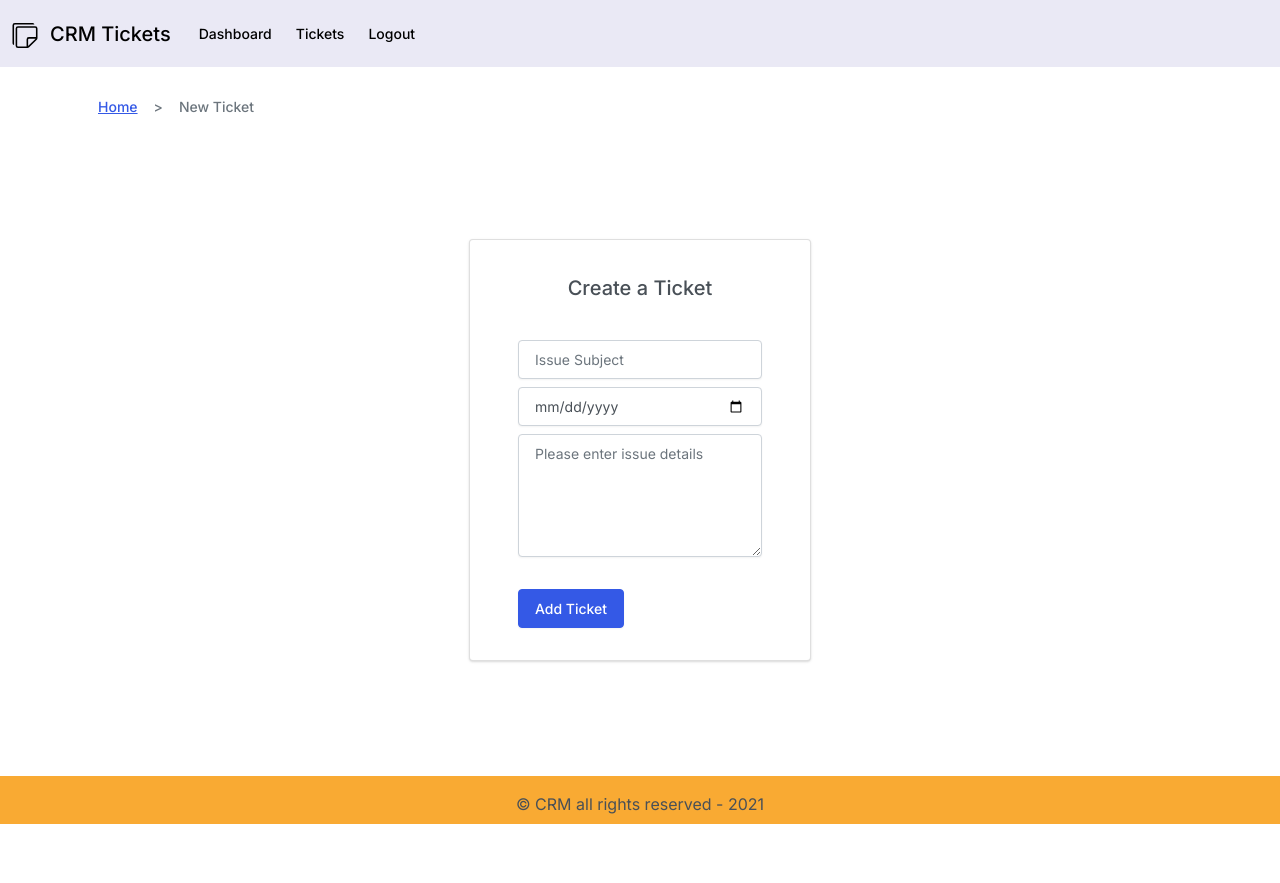
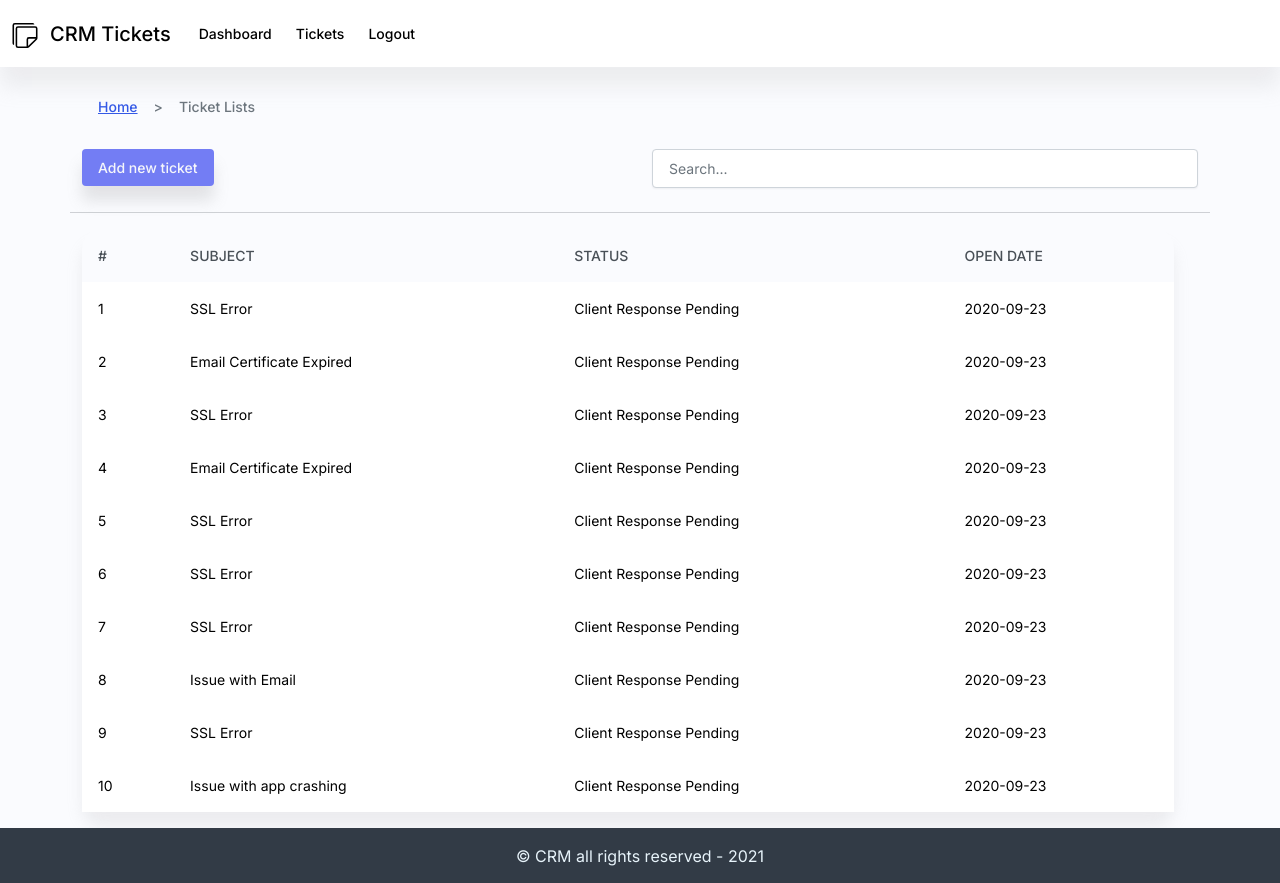
Before and after one commit to Swaniket/crm-frontend, a React (Create React App) app: page / in a window 1280 px wide. Before the commit the page ends 824 px from the top, so only its background shows below. Built offline with nearby package versions, Linux system fonts and the light colour scheme.

Commit message:
Added Ticket List page, Added Table & Card CSS

```diff
--- a/package.json
+++ b/package.json
@@ -11,6 +11,7 @@
     "popper.js": "^1.16.1",
     "react": "^17.0.2",
     "react-bootstrap": "^1.6.1",
+    "react-bootstrap-floating-label": "^1.6.0",
     "react-dom": "^17.0.2",
     "react-router-dom": "^5.2.0",
     "react-scripts": "4.0.3",
--- a/src/App.css
+++ b/src/App.css
@@ -1,36 +1,40 @@
-/* .btn-primary {
-  background-color: #DD751E !important;
-  border-color: #DD751E !important;
+.btn-primary {
+  background-color: #737df4 !important;
+  color: #f5f6fa !important;
+  border: none;
+  box-shadow: 0 15px 15px 0 rgba(133, 133, 133, 0.20) !important;
+  /* border-color: #DD751E !important;
   color: #fafafa !important;
   border-radius: 25px !important;
-  box-shadow: 0 15px 15px 0 rgba(133, 133, 133, 0.25) !important;
-  transition: 350ms ease-in-out, box-shadow 300ms ease-in-out !important;
+  box-shadow: 0 15px 15px 0 rgba(133, 133, 133, 0.25) !important; */
+  transition: 250ms ease-in-out, box-shadow 300ms ease-in-out !important;
 }
 
 .btn-primary:hover, .btn-primary:focus {
-  background-color: #fafafa !important;
-  border: 0.5px solid #DD751E !important;
+  background-color: #6973dd !important;
+  border: none;
+  /* border: 0.5px solid #DD751E !important;
   color: #DD751E !important;
-  border-radius: 25px !important;
+  border-radius: 25px !important; */
   box-shadow: 0 5px 5px 0 rgba(133,133,133,0.25) !important;
-  transform: scale(0.98) !important;
-} */
+  transform: scale(1.01) !important;
+}
 
 /* .heading-text, .links {
     background: linear-gradient(45deg, #f3ec78, #ec235c) !important;
     -webkit-text-fill-color: transparent !important;
     background-clip: text !important;
-}
+} */
 
-input[type=email], input[type=password] {
-	border: 0.5px solid #F9AA33 !important;
+/* input[type=email], input[type=password] {
+	border: 0.5px solid #737df4 !important;
     transition: all 350ms ease !important;
 }
 
 input[type=email]:focus, input[type=password]:focus {
 	background-color: transparent !important;
-	border: 0.5px solid #F9AA33 !important;
-    box-shadow: 0 1px 0 0 #F9AA33 !important;
+	border: 0.5px solid #737df4 !important;
+    box-shadow: 0 1px 0 0 #737df4 !important;
     padding-left: 20px !important;
 } */
 
@@ -52,8 +56,10 @@ main {
 }
 footer{
   grid-area: footer;
-  background: #F9AA33;
+  background-color: #323b46;
+  color: #e7f3fa;
   padding: 1rem;
+  height: 55px;
 }
 
 .breadcrumb {
@@ -61,3 +67,42 @@ footer{
   border-radius: 0;
   box-shadow: none;
 }
+
+body {
+  background-color: #fafbfe;
+}
+
+.card-header {
+  background-color: #f0f1fc;
+  border: none;
+  transition: 250ms ease-in-out, box-shadow 300ms ease-in-out !important;
+}
+
+.card {
+  background-color: #ffffff;
+  border: none;
+  box-shadow: 0 15px 15px 0 rgba(182, 182, 182, 0.2) !important;
+  transition: 250ms ease-in-out, box-shadow 300ms ease-in-out !important;
+}
+
+.card:hover {
+  /* background-color: #dcdefc !important;
+  color: #727cf5 !important; */
+  box-shadow: 0 5px 5px 0 rgba(133,133,133,0.25) !important;
+}
+
+.heading-text {
+  color: #4e545a !important;
+}
+
+.table {
+  transition: 250ms ease-in-out, box-shadow 300ms ease-in-out !important;
+  border-radius: 20px !important;
+  box-shadow: 0 15px 15px 0 rgba(182, 182, 182, 0.2) !important;
+}
+
+.table:hover, tr:hover {
+  background-color: #dcdefc !important;
+  box-shadow: 0 5px 5px 0 rgba(133,133,133,0.25) !important;
+
+}
--- a/src/App.js
+++ b/src/App.js
@@ -3,6 +3,7 @@ import DefaultLayout from './layout/DefaultLayout';
 import Dashboard from './pages/dashboard/Dashboard';
 import EntryPage from './pages/entry/EntryPage';
 import AddTicket from './pages/new-ticket/AddTicket';
+import TicketList from "./pages/ticket-list/TicketList";
 
 function App() {
   return (
@@ -10,7 +11,8 @@ function App() {
       {/* <EntryPage/> */}
       <DefaultLayout>
         {/* <Dashboard/> */}
-        <AddTicket/>
+        {/* <AddTicket/> */}
+        <TicketList/>
       </DefaultLayout>
     </div>
   );
--- a/src/assets/data/dummy-ticket.json
+++ b/src/assets/data/dummy-ticket.json
@@ -7,7 +7,7 @@
     },
     {
         "id": 2,
-        "subject": "SSL Error",
+        "subject": "Email Certificate Expired",
         "status": "Client Response Pending",
         "addedAt": "2020-09-23"
     },
@@ -19,7 +19,7 @@
     },
     {
         "id": 4,
-        "subject": "SSL Error",
+        "subject": "Email Certificate Expired",
         "status": "Client Response Pending",
         "addedAt": "2020-09-23"
     },
@@ -43,7 +43,7 @@
     },
     {
         "id": 8,
-        "subject": "SSL Error",
+        "subject": "Issue with Email",
         "status": "Client Response Pending",
         "addedAt": "2020-09-23"
     },
@@ -55,7 +55,7 @@
     },
     {
         "id": 10,
-        "subject": "SSL Error",
+        "subject": "Issue with app crashing",
         "status": "Client Response Pending",
         "addedAt": "2020-09-23"
     }
--- a/src/components/login/Login.js
+++ b/src/components/login/Login.js
@@ -1,5 +1,6 @@
 import React from "react";
 import { Container, Form, Button, Card } from "react-bootstrap";
+import FloatingLabel from "react-bootstrap-floating-label";
 
 function LoginForm({
   handleOnChange,
@@ -12,32 +13,44 @@ function LoginForm({
     <Card>
       <Container>
         <Card.Body>
-          <Card.Title className="heading-text text-center">Client Login</Card.Title>
+          <Card.Title className="heading-text text-center">
+            Client Login
+          </Card.Title>
         </Card.Body>
         <Card.Body>
           <Form onSubmit={handleOnSubmit}>
             <Form.Group>
+              <FloatingLabel
+                controlId="floatingInput"
+                label="Client Email"
+                className="mb-2"
+              >
                 <Form.Control
                   type="email"
                   name="email"
-                className="mb-2"
                   value={email}
                   onChange={handleOnChange}
                   placeholder="Client Email"
                   required
                 />
+              </FloatingLabel>
             </Form.Group>
 
             <Form.Group>
+              <FloatingLabel
+                controlId="floatingInput"
+                label="Password"
+                className="mb-2"
+              >
                 <Form.Control
                   type="password"
                   name="password"
-                className="mb-2"
                   value={password}
                   onChange={handleOnChange}
                   placeholder="Password"
                   required
                 />
+              </FloatingLabel>
             </Form.Group>
 
             <Button type="submit" className="mt-2">
--- a/src/components/password-reset/ResetPassword.js
+++ b/src/components/password-reset/ResetPassword.js
@@ -1,5 +1,6 @@
 import React from "react";
 import { Container, Form, Button, Card } from "react-bootstrap";
+import FloatingLabel from "react-bootstrap-floating-label";
 
 function ResetPassword({
   handleOnChange,
@@ -11,21 +12,28 @@ function ResetPassword({
     <Card>
       <Container>
         <Card.Body>
-          <Card.Title className="heading-text text-center">Reset Password</Card.Title>
+          <Card.Title className="heading-text text-center">
+            Reset Password
+          </Card.Title>
         </Card.Body>
 
         <Card.Body>
           <Form onSubmit={handleOnResetSubmit}>
             <Form.Group>
+              <FloatingLabel
+                controlId="floatingInput"
+                label="Client Email"
+                className="mb-2"
+              >
                 <Form.Control
                   type="email"
                   name="email"
-                className="mb-2"
                   value={email}
                   onChange={handleOnChange}
                   placeholder="Client Email"
                   required
                 />
+              </FloatingLabel>
             </Form.Group>
 
             <Button type="submit" className="mt-2">
--- /dev/null
+++ b/src/components/search-form/SearchForm.js
@@ -0,0 +1,22 @@
+import React from 'react'
+import { Form, Row, Col } from "react-bootstrap";
+
+function SearchForm({handleOnChange, str}) {
+    return (
+        <Form>
+            <Form.Group as ={Row}>
+                {/* <Form.Label column sm="2">Search: </Form.Label> */}
+                <Col ms="6">
+                    <Form.Control
+                        name="searchbar"
+                        onChange = {handleOnChange}
+                        value = {str}
+                        placeholder="Search..."
+                    />
+                </Col>
+            </Form.Group>
+        </Form>
+    )
+}
+
+export default SearchForm
--- a/src/components/ticket-table/TicketTable.js
+++ b/src/components/ticket-table/TicketTable.js
@@ -3,7 +3,7 @@ import { Table } from "react-bootstrap";
 
 function TicketTable({ tickets }) {
   return (
-    <Table striped bordered hover>
+    <Table borderless hover>
       <thead>
         <tr>
           <th>#</th>
@@ -16,7 +16,7 @@ function TicketTable({ tickets }) {
       <tbody>
         {tickets.length ? (
           tickets.map((ticket) => (
-            <tr key={ticket.id}>
+            <tr key={ticket.id} className="table-secondary">
               <td>{ticket.id}</td>
               <td>{ticket.subject}</td>
               <td>{ticket.status}</td>
--- a/src/layout/partials/Header.js
+++ b/src/layout/partials/Header.js
@@ -3,7 +3,7 @@ import { Navbar, Nav } from "react-bootstrap";
 
 function Header() {
   return (
-    <Navbar collapseOnSelect expand="md" style={{backgroundColor: "#eae9f5"}}>
+    <Navbar collapseOnSelect expand="md" style={{backgroundColor: "white", boxShadow: "0 20px 20px 0 rgba(182, 182, 182, 0.2)", justifyContent: "center"}}>
       <Navbar.Brand>
         <svg
           xmlns="http://www.w3.org/2000/svg"
--- a/src/pages/dashboard/Dashboard.js
+++ b/src/pages/dashboard/Dashboard.js
@@ -44,7 +44,7 @@ function Dashboard() {
       <Row>
         <Col className="mt-2">Recently Added tickets</Col>
       </Row>
-      <hr />
+      <hr/>
 
       <Row>
         <Col className="recent-ticket"><TicketTable tickets={tickets}/></Col>
--- /dev/null
+++ b/src/pages/ticket-list/TicketList.js
@@ -0,0 +1,54 @@
+import React, { useState, useEffect } from "react";
+import { Container, Row, Col, Button } from "react-bootstrap";
+import PageBreadcrumb from "../../components/breadcrumb/Breadcrumb";
+import SearchForm from "../../components/search-form/SearchForm";
+import TicketTable from "../../components/ticket-table/TicketTable";
+import tickets from "../../assets/data/dummy-ticket.json";
+
+function TicketList() {
+  const [str, setStr] = useState("");
+  const [dispTicket, setDispTicket] = useState(tickets);
+
+  useEffect(() => {
+  }, [str, dispTicket]);
+
+  const handleOnChange = (e) => {
+    const { value } = e.target;
+    setStr(value);
+    searchTicket(value);
+  };
+
+  const searchTicket = (sttr) => {
+    const displayTickets = tickets.filter((row) =>
+      row.subject.toLowerCase().includes(sttr.toLowerCase())
+    );
+    setDispTicket(displayTickets);
+  };
+
+  return (
+    <Container>
+      <Row>
+        <Col>
+          <PageBreadcrumb page="Ticket Lists" />
+        </Col>
+      </Row>
+
+      <Row>
+        <Col>
+          <Button>Add new ticket</Button>
+        </Col>
+        <Col className="text-right">
+          <SearchForm handleOnChange={handleOnChange} str={str} />
+        </Col>
+        <hr className="mt-4" />
+        <Row>
+          <Col>
+            <TicketTable tickets={dispTicket} />
+          </Col>
+        </Row>
+      </Row>
+    </Container>
+  );
+}
+
+export default TicketList;
```
Also changed, not shown: 1 other file (tests, documents, lock files or other folders). Lines whose indentation alone changed are shown as unchanged.
